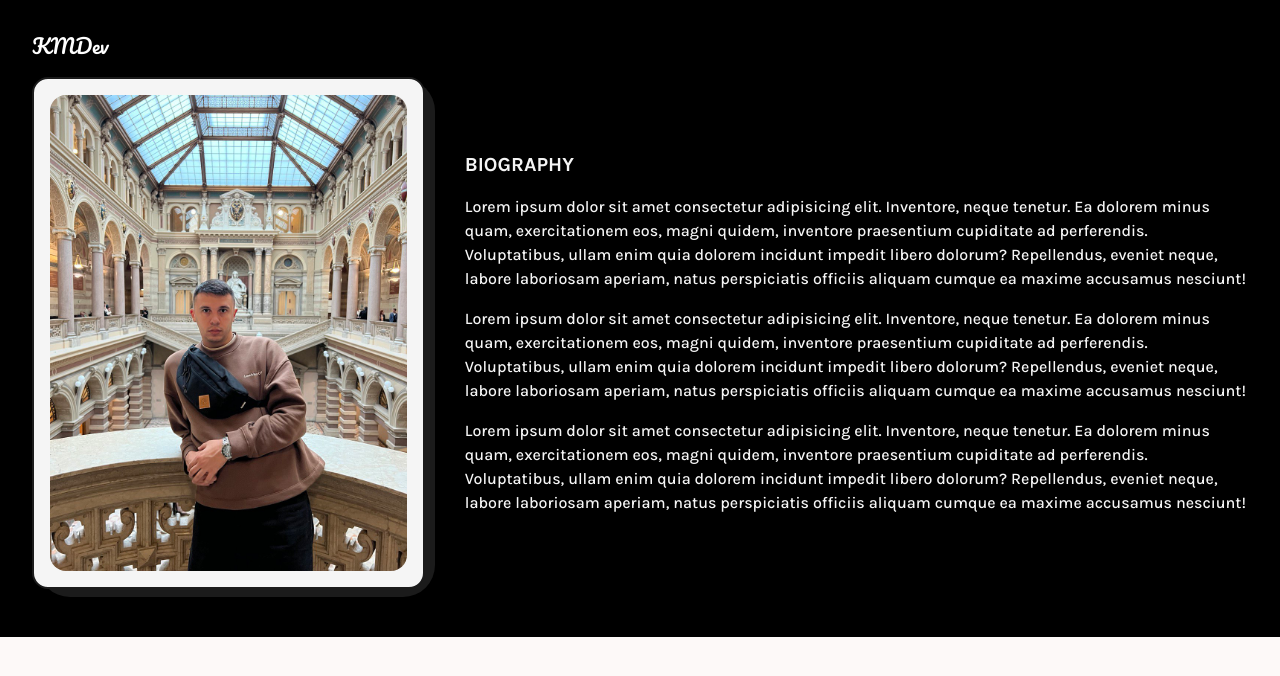
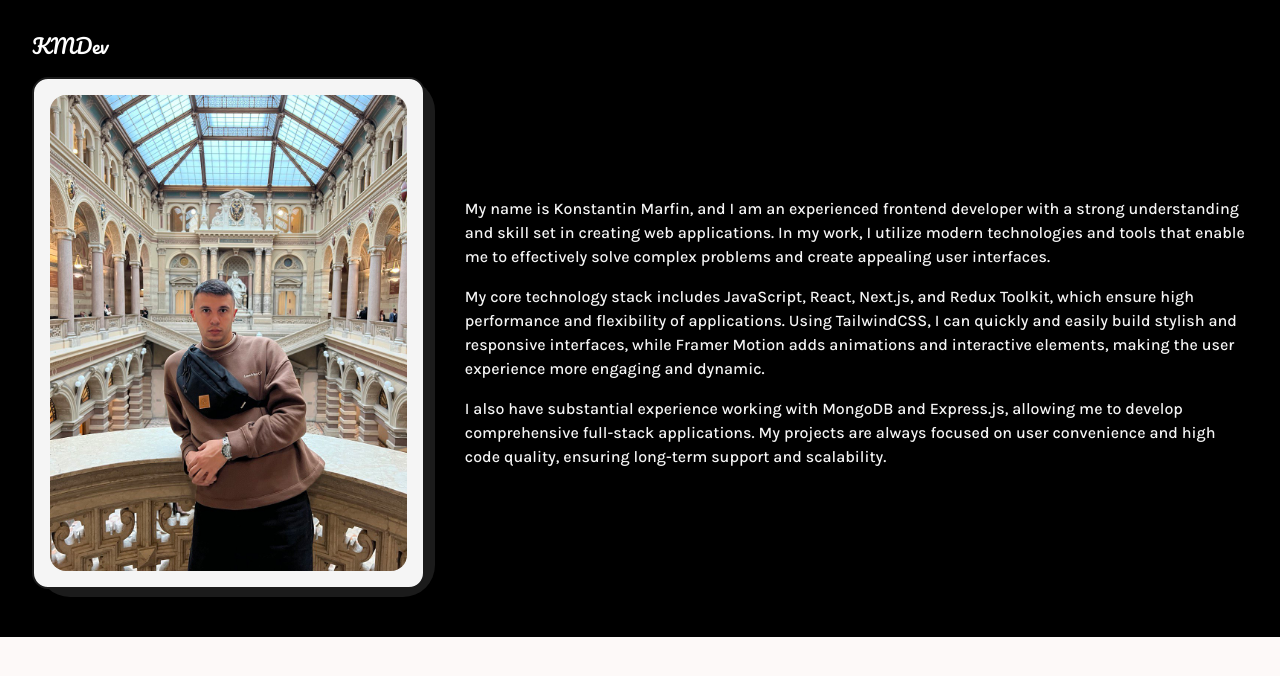
Before and after one commit to kotik322322/kostiantyndev, a Next.js app: page /about in a window 1280 px wide. Shown: the top 676 px of the page. Built offline with nearby package versions, Linux system fonts and the light colour scheme.

Commit message:
фввув штащ фищге ьуыуда

```diff
--- a/src/app/about/page.tsx
+++ b/src/app/about/page.tsx
@@ -27,30 +27,27 @@ const AboutPage = () => {
 
         {/* Biography */}
         <div className="w-full flex flex-col items-start justify-start gap-y-4 text-light md:w-1/2 lg:w-2/3 text-sm lg:text-base">
-          <h2 className="text-lg lg:text-xl font-bold uppercase">Biography</h2>
+          {/* <h2 className="text-lg lg:text-xl font-bold uppercase">Biography</h2> */}
 
           <p className="font-medium">
-            Lorem ipsum dolor sit amet consectetur adipisicing elit. Inventore, neque tenetur. Ea
-            dolorem minus quam, exercitationem eos, magni quidem, inventore praesentium cupiditate
-            ad perferendis. Voluptatibus, ullam enim quia dolorem incidunt impedit libero dolorum?
-            Repellendus, eveniet neque, labore laboriosam aperiam, natus perspiciatis officiis
-            aliquam cumque ea maxime accusamus nesciunt!
+            My name is Konstantin Marfin, and I am an experienced frontend developer with a strong
+            understanding and skill set in creating web applications. In my work, I utilize modern
+            technologies and tools that enable me to effectively solve complex problems and create
+            appealing user interfaces.
           </p>
 
           <p className=" font-medium">
-            Lorem ipsum dolor sit amet consectetur adipisicing elit. Inventore, neque tenetur. Ea
-            dolorem minus quam, exercitationem eos, magni quidem, inventore praesentium cupiditate
-            ad perferendis. Voluptatibus, ullam enim quia dolorem incidunt impedit libero dolorum?
-            Repellendus, eveniet neque, labore laboriosam aperiam, natus perspiciatis officiis
-            aliquam cumque ea maxime accusamus nesciunt!
+            My core technology stack includes JavaScript, React, Next.js, and Redux Toolkit, which
+            ensure high performance and flexibility of applications. Using TailwindCSS, I can
+            quickly and easily build stylish and responsive interfaces, while Framer Motion adds
+            animations and interactive elements, making the user experience more engaging and
+            dynamic.
           </p>
 
           <p className="font-medium">
-            Lorem ipsum dolor sit amet consectetur adipisicing elit. Inventore, neque tenetur. Ea
-            dolorem minus quam, exercitationem eos, magni quidem, inventore praesentium cupiditate
-            ad perferendis. Voluptatibus, ullam enim quia dolorem incidunt impedit libero dolorum?
-            Repellendus, eveniet neque, labore laboriosam aperiam, natus perspiciatis officiis
-            aliquam cumque ea maxime accusamus nesciunt!
+            I also have substantial experience working with MongoDB and Express.js, allowing me to
+            develop comprehensive full-stack applications. My projects are always focused on user
+            convenience and high code quality, ensuring long-term support and scalability.
           </p>
         </div>
         {/* Biography End */}
```
